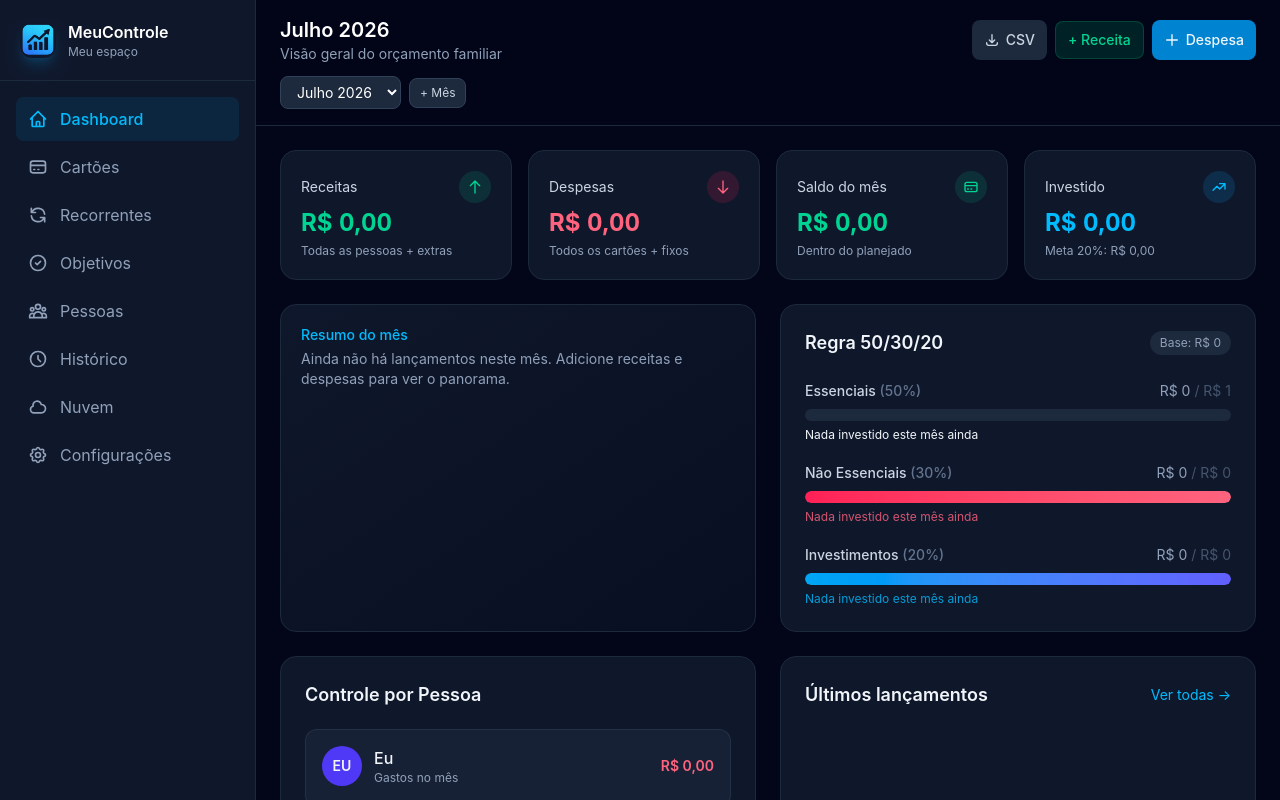
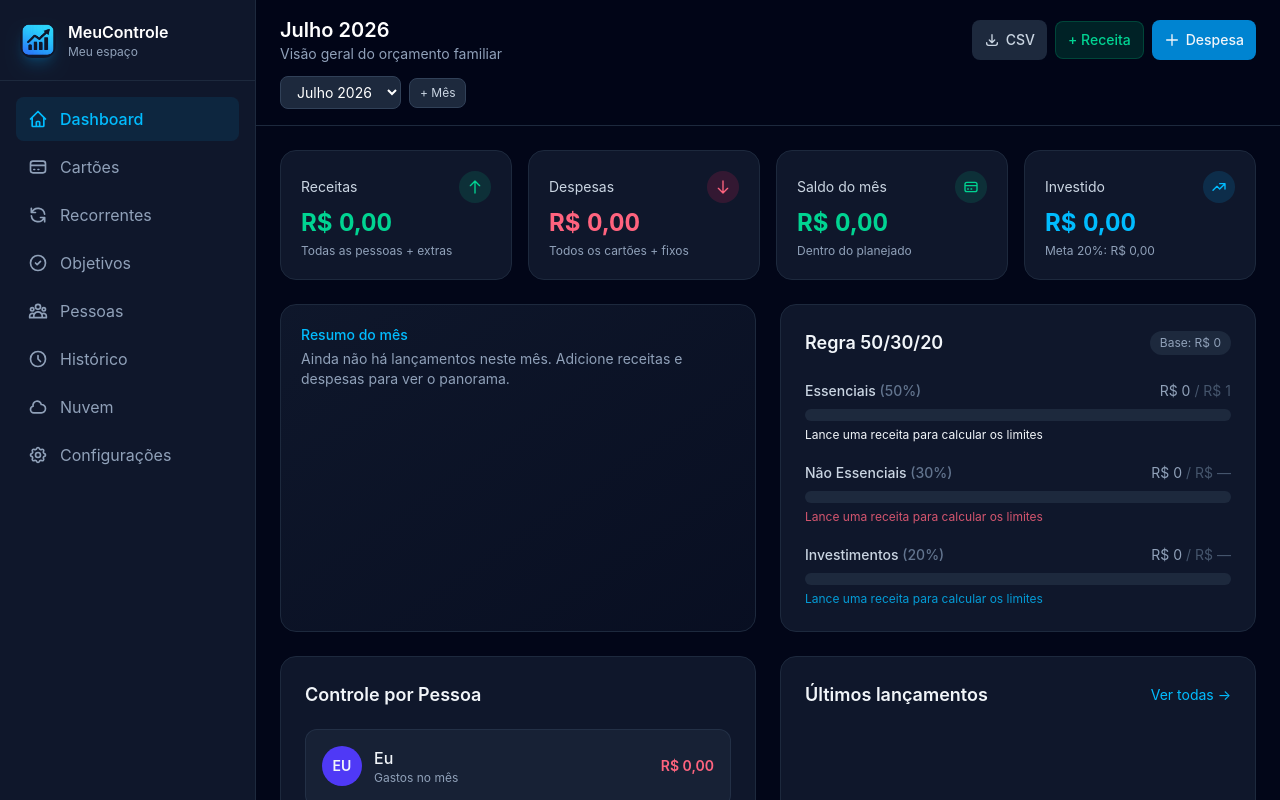
Before and after one commit to wedaviid/meucontrole, a React (Vite) app: page / in a window 1280 px wide. Shown: the top 800 px of the page. Built offline with nearby package versions, Linux system fonts and the light colour scheme.

Commit message:
BudgetProgress: titulo do metodo e base zero

```diff
--- a/src/App.tsx
+++ b/src/App.tsx
@@ -235,6 +235,16 @@ function App() {
   )
 
   const pctOrc = useMemo(() => percentuaisDoMetodo(config), [config])
+
+  const tituloOrcamento = useMemo(() => {
+    const m = config.metodoOrcamento || '50-30-20'
+    if (m === '80-20') return 'Regra 80/20'
+    if (m === '60-20-20') return 'Regra 60/20/20'
+    if (m === 'personalizado') {
+      return `Personalizado ${pctOrc.essenciais}/${pctOrc.naoEssenciais}/${pctOrc.investimentos}`
+    }
+    return 'Regra 50/30/20'
+  }, [config.metodoOrcamento, pctOrc])
 
   const categoriasBudget = useMemo(() => {
     const base = totalReceitas || 1
@@ -640,7 +650,7 @@ function App() {
                   pctInvestimentos={pctOrc.investimentos}
                   metodoOrcamento={config.metodoOrcamento || '50-30-20'}
                 />
-                <BudgetProgress categorias={categoriasBudget} baseReceitas={totalReceitas} />
+                <BudgetProgress categorias={categoriasBudget} baseReceitas={totalReceitas} titulo={tituloOrcamento} />
               </div>
 
               {/* Linha 3: pessoas + últimos lançamentos */}
--- a/src/components/BudgetProgress.tsx
+++ b/src/components/BudgetProgress.tsx
@@ -3,13 +3,19 @@ import type { CategoriaBudget } from '../types'
 interface BudgetProgressProps {
   categorias: CategoriaBudget[]
   baseReceitas: number
+  /** Ex.: 50/30/20, 80/20, personalizado */
+  titulo?: string
 }
 
-export function BudgetProgress({ categorias, baseReceitas }: BudgetProgressProps) {
+export function BudgetProgress({
+  categorias,
+  baseReceitas,
+  titulo = 'Orçamento do mês',
+}: BudgetProgressProps) {
   return (
-    <div className="bg-slate-900 border border-slate-800 rounded-2xl p-6">
+    <div className="bg-slate-900 border border-slate-800 rounded-2xl p-6 h-full">
       <div className="flex items-center justify-between mb-6">
-        <h3 className="text-lg font-semibold">Regra 50/30/20</h3>
+        <h3 className="text-lg font-semibold">{titulo}</h3>
         <span className="text-xs text-slate-400 bg-slate-800 px-2.5 py-1 rounded-full">
           Base: R$ {baseReceitas.toLocaleString('pt-BR')}
         </span>
@@ -17,8 +23,13 @@ export function BudgetProgress({ categorias, baseReceitas }: BudgetProgressProps
 
       <div className="space-y-5">
         {categorias.map((cat) => {
-          const pct = Math.min((cat.gasto / cat.limite) * 100, 100)
-          const estourou = cat.gasto > cat.limite
+          const limite = cat.limite > 0 ? cat.limite : 0
+          const pct =
+            baseReceitas <= 0 || limite <= 0
+              ? 0
+              : Math.min((cat.gasto / limite) * 100, 100)
+          const estourou = limite > 0 && cat.gasto > limite
+          const isInvest = cat.nome.toLowerCase().includes('invest')
 
           return (
             <div key={cat.nome}>
@@ -28,23 +39,29 @@ export function BudgetProgress({ categorias, baseReceitas }: BudgetProgressProps
                 </span>
                 <span className={estourou ? 'text-rose-400 font-medium' : 'text-slate-400'}>
                   R$ {cat.gasto.toLocaleString('pt-BR')}{' '}
-                  <span className="text-slate-600">/ R$ {cat.limite.toLocaleString('pt-BR')}</span>
+                  <span className="text-slate-600">
+                    / R$ {limite > 0 ? limite.toLocaleString('pt-BR') : '—'}
+                  </span>
                 </span>
               </div>
 
               <div className="h-3 bg-slate-800 rounded-full overflow-hidden">
                 <div
                   className={`h-full bg-gradient-to-r ${cat.cor} rounded-full transition-all duration-500`}
-                  style={{ width: `${pct}%` }}
+                  style={{ width: `${Number.isFinite(pct) ? pct : 0}%` }}
                 />
               </div>
 
               <p className={`text-xs mt-1.5 ${estourou ? 'text-rose-400/80' : cat.texto + '/80'}`}>
-                {estourou
-                  ? `Estourou em R$ ${(cat.gasto - cat.limite).toLocaleString('pt-BR')} — revisar gastos`
-                  : cat.gasto === 0
-                  ? 'Nada investido este mês ainda'
-                  : `Ainda pode gastar R$ ${(cat.limite - cat.gasto).toLocaleString('pt-BR')} nesta categoria`}
+                {baseReceitas <= 0
+                  ? 'Lance uma receita para calcular os limites'
+                  : estourou
+                    ? `Estourou em R$ ${(cat.gasto - limite).toLocaleString('pt-BR')} — revisar gastos`
+                    : cat.gasto === 0
+                      ? isInvest
+                        ? 'Nada investido este mês ainda'
+                        : 'Nenhum gasto nesta faixa ainda'
+                      : `Ainda pode usar R$ ${(limite - cat.gasto).toLocaleString('pt-BR')} nesta faixa`}
               </p>
             </div>
           )
```
